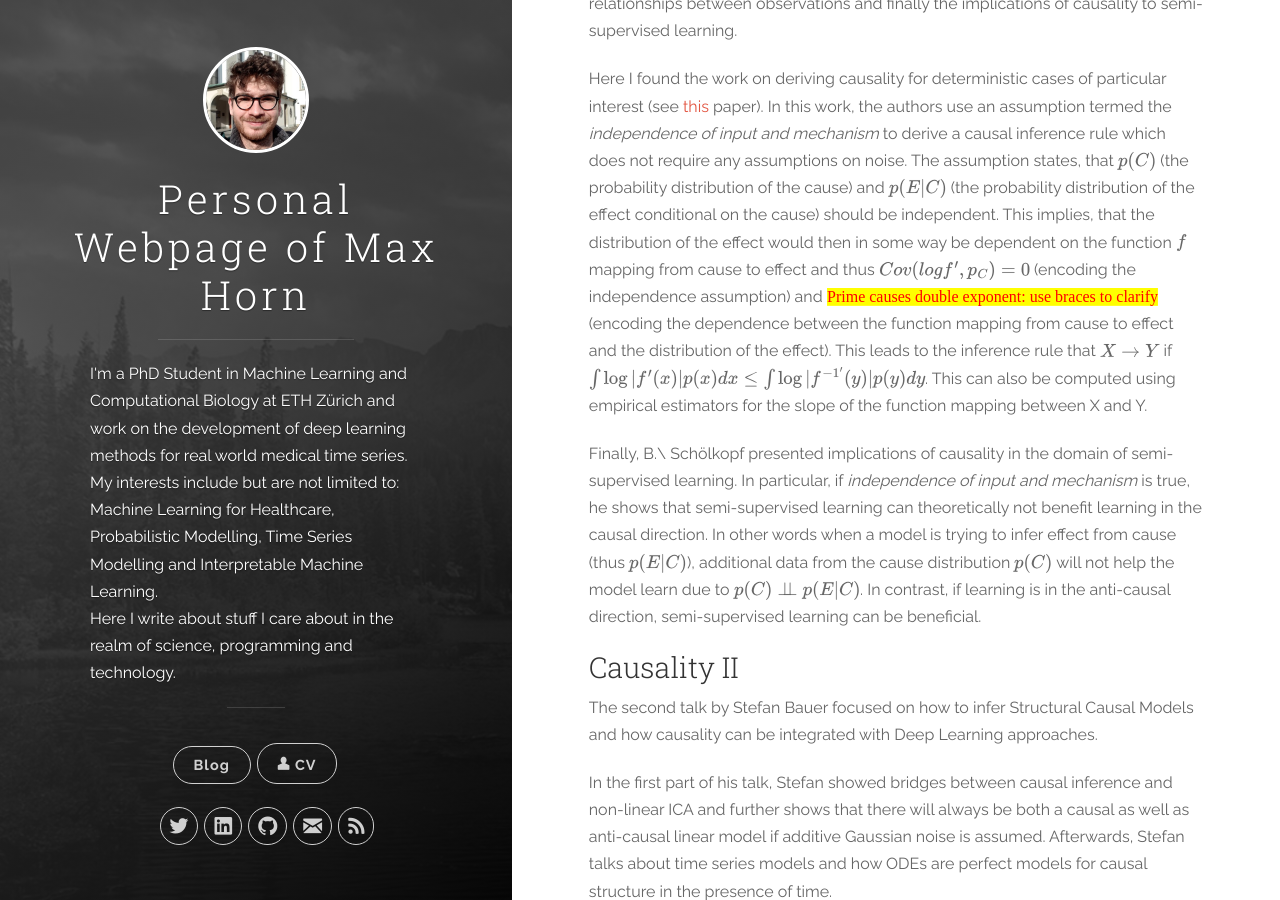
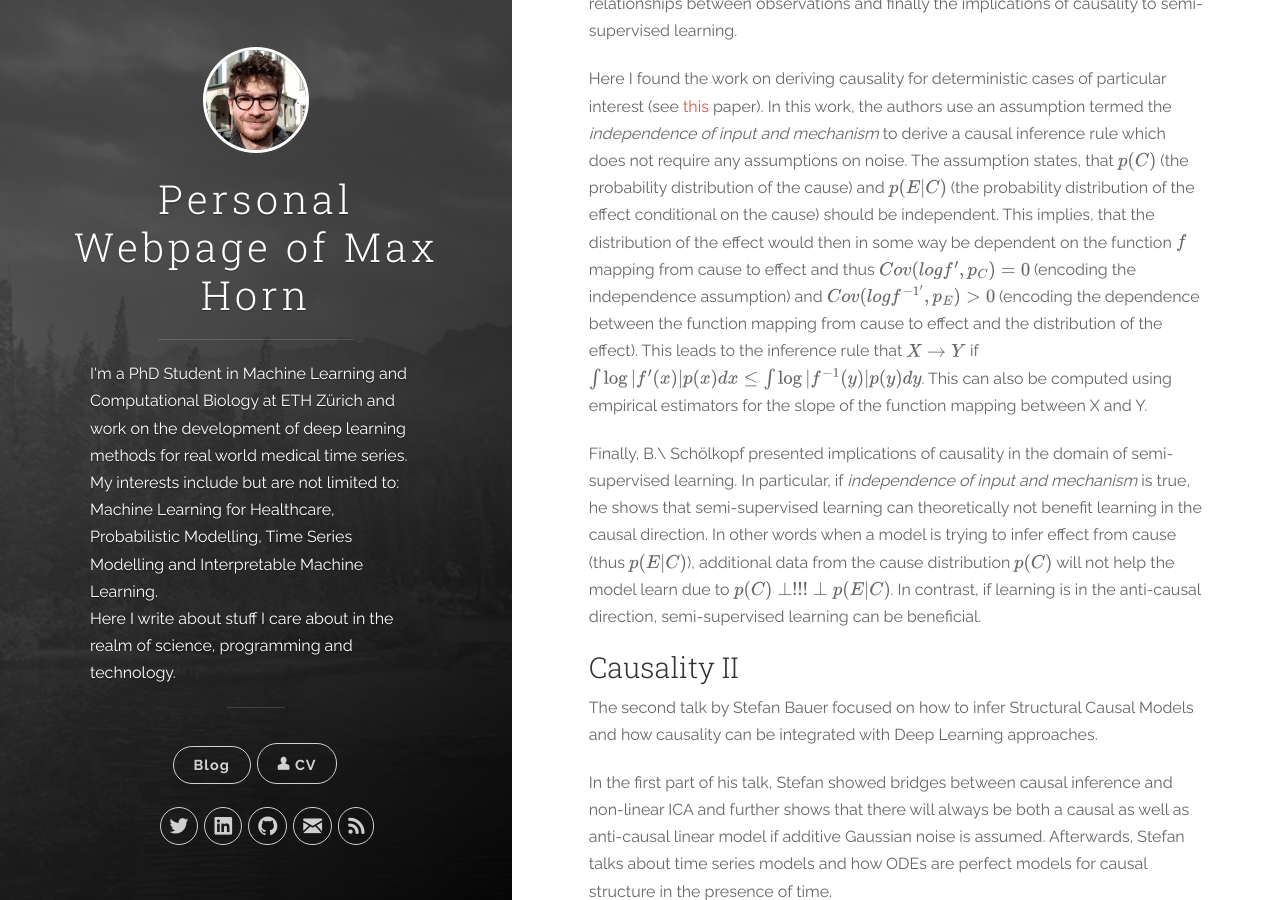
Before and after one commit to weatheredwatcher/weatheredwatcher.github.io, a Jekyll site: the page built from _posts/2020-06-05-First-week-MLSS.md, in a window 1280 px wide and 900 px high, scrolled down 735 px. Built offline with Jekyll 4.4.1, drawn with Linux system fonts in a browser that asks for light colours; comment, search, counter and statistics services are not loaded.

Commit message:
Fix issues with math

```diff
--- a/_posts/2020-06-05-First-week-MLSS.md
+++ b/_posts/2020-06-05-First-week-MLSS.md
@@ -28,25 +28,25 @@
 particular interest (see [this](https://arxiv.org/abs/1203.3475) paper).  In
 this work, the authors use an assumption termed the *independence of input and
 mechanism* to derive a causal inference rule which does not require any
-assumptions on noise. The assumption states, that $$p(C)$$ (the probability
-distribution of the cause) and $$p(E|C)$$ (the probability distribution of the
+assumptions on noise. The assumption states, that $ p(C) $ (the probability
+distribution of the cause) and $p(E|C)$ (the probability distribution of the
 effect conditional on the cause) should be independent. This implies, that the
 distribution of the effect would then in some way be dependent on the function
-$$f$$ mapping from cause to effect and thus $$Cov(log f', p_C) = 0$$ (encoding
-the independence assumption) and $$Cov(log f^{-1}', p_E) > 0$$ (encoding the
+$f$ mapping from cause to effect and thus $Cov(log f', p_C) = 0$ (encoding
+the independence assumption) and $Cov(log f^{-1'}, p_E) > 0$ (encoding the
 dependence between the function mapping from cause to effect and the
-distribution of the effect). This leads to the inference rule that $$
-X \rightarrow Y $$ if  $$ \int \log |f'(x)| p(x) dx \leq \int \log | f^{-1'}(y)
-| p(y) dy $$. This can also be computed using empirical estimators for the
+distribution of the effect). This leads to the inference rule that
+$X \rightarrow Y$ if  $\int \log | f'(x) | p(x) dx \leq \int \log | f^{-1}(y)|
+p(y) dy $. This can also be computed using empirical estimators for the
 slope of the function mapping between X and Y.
 
 Finally, B.\ Schölkopf presented implications of causality in the domain of
 semi-supervised learning. In particular, if *independence of input and
 mechanism* is true, he shows that semi-supervised learning can theoretically not
 benefit learning in the causal direction. In other words when a model is trying
-to infer effect from cause (thus $$p(E|C)$$), additional data from the cause
-distribution $$p(C)$$ will not help the model learn due to $$ p(C) \perp \!\!\!
-\perp p(E|C) $$. In contrast, if learning is in the anti-causal direction,
+to infer effect from cause (thus $p(E|C)$), additional data from the cause
+distribution $p(C)$ will not help the model learn due to $ p(C) \perp \!\!\!
+\perp p(E|C) $. In contrast, if learning is in the anti-causal direction,
 semi-supervised learning can be beneficial.
 
 ### Causality II
```
